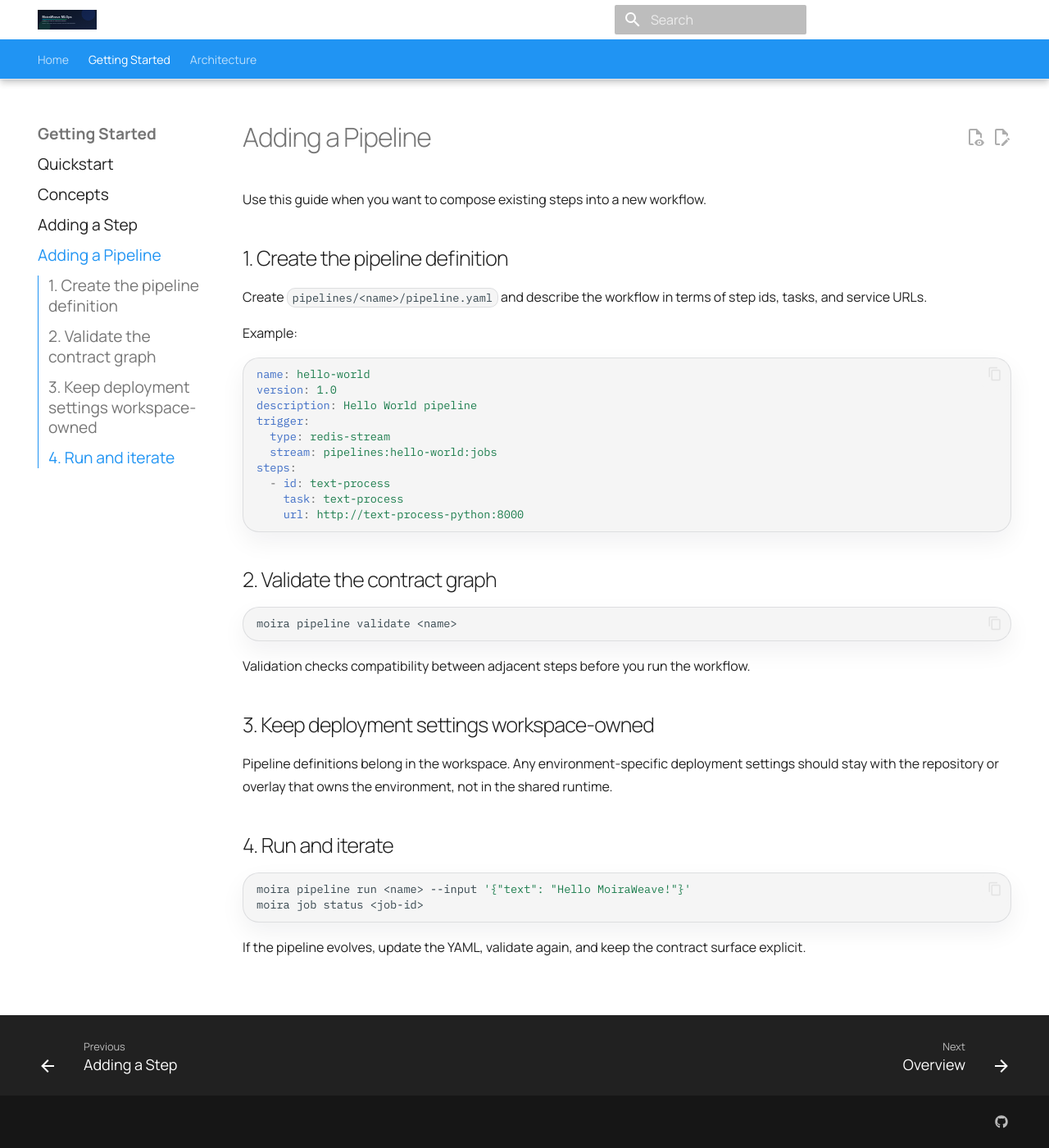
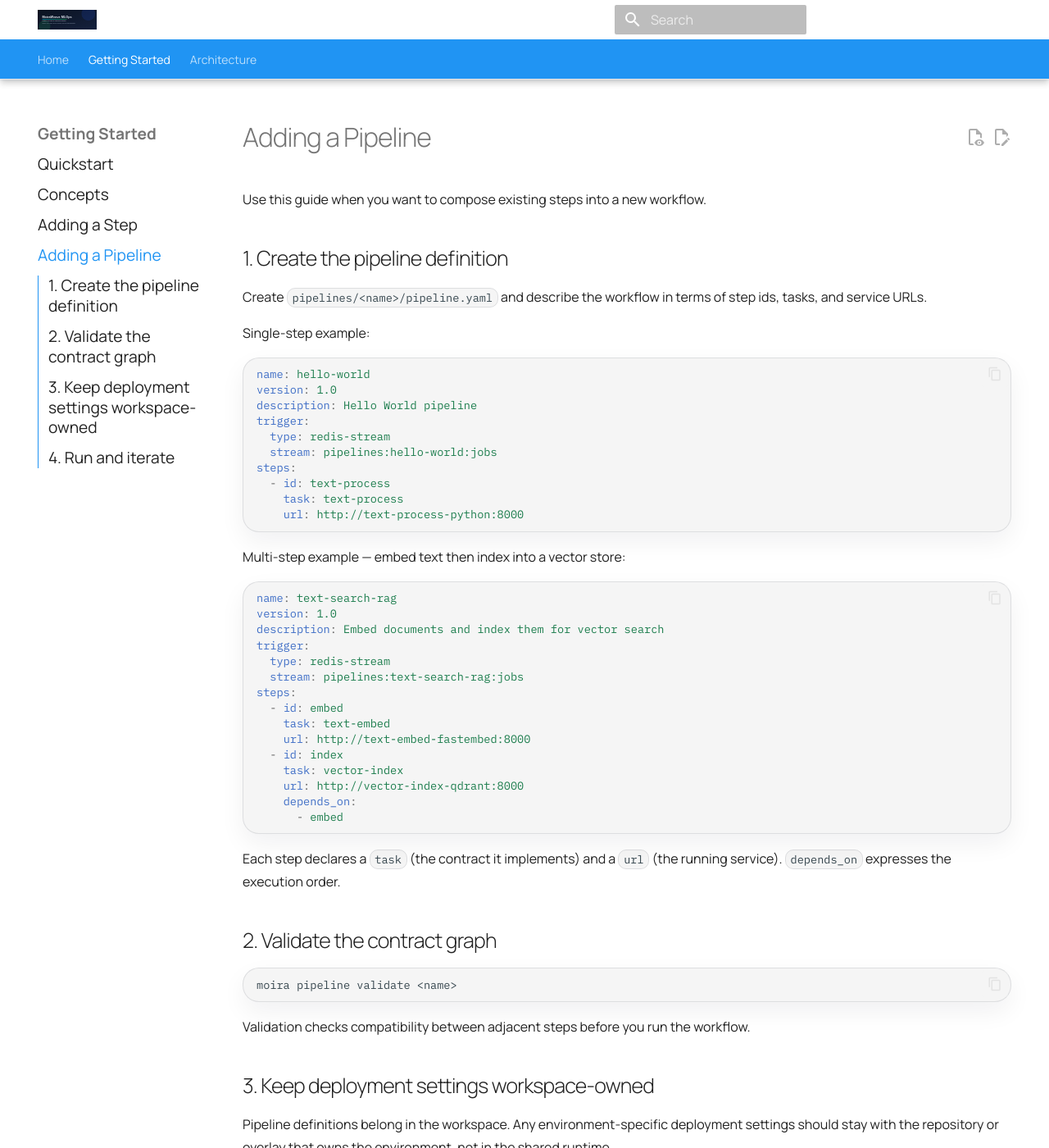
Before and after one commit to moiraweave-labs/moiraweave-docs, an MkDocs documentation site: the page built from docs/adding-a-pipeline.md, in a window 1280 px wide and 1400 px high. Shown: the whole window at 82% size. Built offline with MkDocs 1.6.1 and Material for MkDocs 9.7.7, drawn with Linux system fonts in a browser that asks for light colours; comment, search, counter and statistics services are not loaded.

Commit message:
docs: remove benchmark page from nav, add multi-step pipeline example, improve quickstart
- Remove architecture-benchmark.md from mkdocs.yml nav (page kept for reference but hidden)
- adding-a-pipeline.md: add multi-step text-search-rag example with depends_on
- quickstart.md: add wait note after pipeline dev with health check guidance

````diff
--- a/docs/adding-a-pipeline.md
+++ b/docs/adding-a-pipeline.md
@@ -6,7 +6,7 @@ Use this guide when you want to compose existing steps into a new workflow.
 
 Create `pipelines/<name>/pipeline.yaml` and describe the workflow in terms of step ids, tasks, and service URLs.
 
-Example:
+Single-step example:
 
 ```yaml
 name: hello-world
@@ -20,6 +20,28 @@ steps:
     task: text-process
     url: http://text-process-python:8000
 ```
+
+Multi-step example — embed text then index into a vector store:
+
+```yaml
+name: text-search-rag
+version: 1.0
+description: Embed documents and index them for vector search
+trigger:
+  type: redis-stream
+  stream: pipelines:text-search-rag:jobs
+steps:
+  - id: embed
+    task: text-embed
+    url: http://text-embed-fastembed:8000
+  - id: index
+    task: vector-index
+    url: http://vector-index-qdrant:8000
+    depends_on:
+      - embed
+```
+
+Each step declares a `task` (the contract it implements) and a `url` (the running service). `depends_on` expresses the execution order.
 
 ## 2. Validate the contract graph
 
--- a/mkdocs.yml
+++ b/mkdocs.yml
@@ -80,7 +80,6 @@ nav:
   - Architecture:
       - Overview: architecture.md
       - Repository Structure: repo-structure.md
-      - Benchmark: architecture-benchmark.md
 
 markdown_extensions:
   - abbr
````
Also changed, not shown: docs/quickstart.md (+3 -1 lines).
